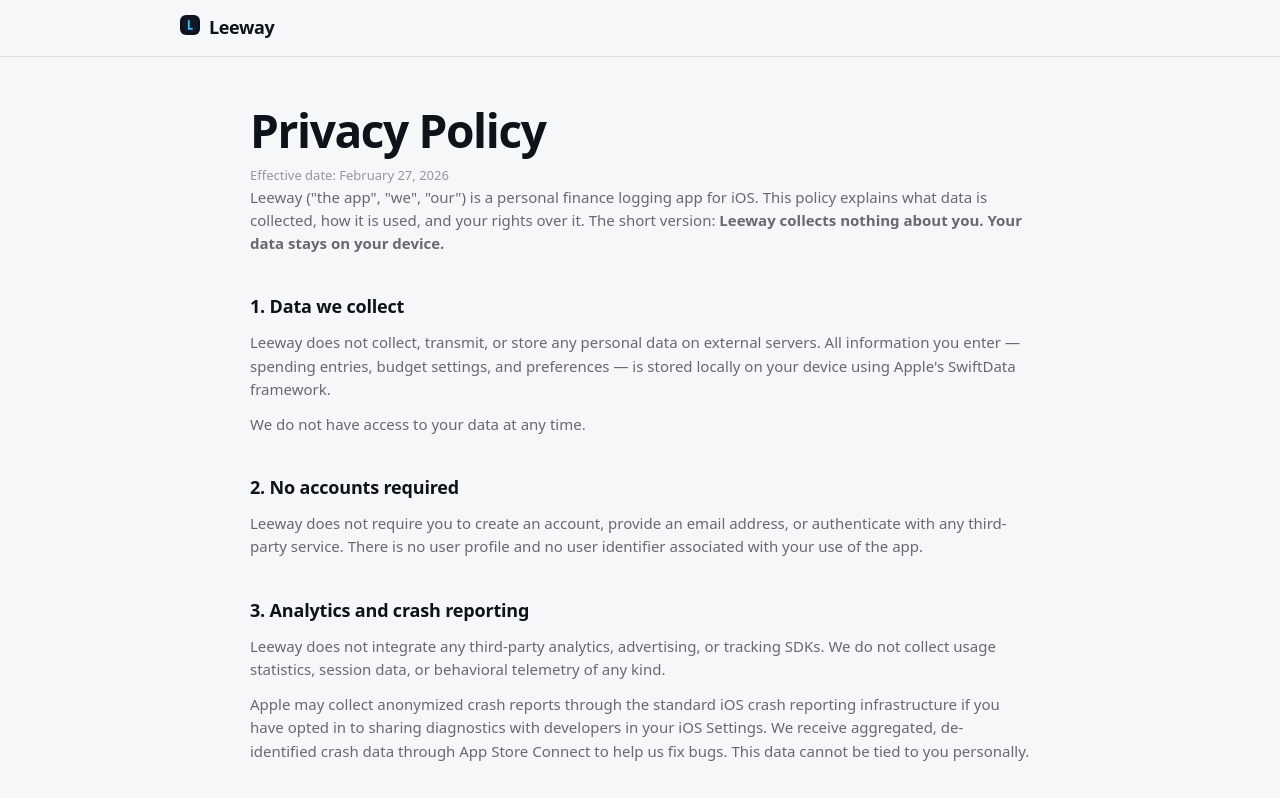
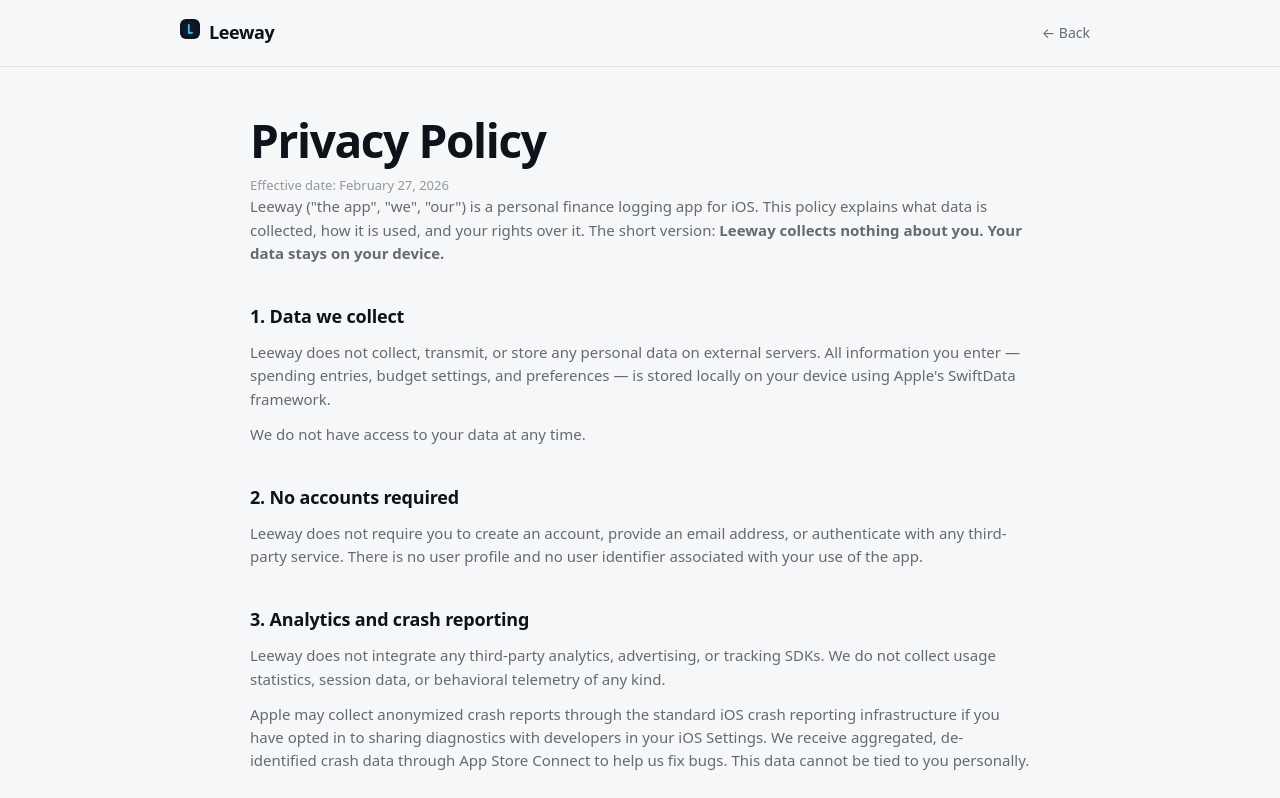
Before and after one commit to hassif-must/site-lw, a plain HTML site: page privacy.html in a window 1280 px wide. Shown: the top 798 px of the page. Drawn offline with Linux system fonts and the light colour scheme.

Commit message:
fix(legal): add back link

```diff
--- a/privacy.html
+++ b/privacy.html
@@ -9,7 +9,7 @@
   <link rel="icon" type="image/png" href="assets/icon-light.png" media="(prefers-color-scheme: light)">
   <link rel="icon" type="image/png" href="assets/icon-dark.png" media="(prefers-color-scheme: dark)">
   <link rel="apple-touch-icon" href="assets/icon-light.png">
-  <link rel="stylesheet" href="styles.css?v=12">
+  <link rel="stylesheet" href="styles.css?v=13">
   <meta property="og:image" content="https://leewaybudget.app/assets/og-image.png">
   <meta name="theme-color" content="#f6f7f8" media="(prefers-color-scheme: light)">
   <meta name="theme-color" content="#0b0f14" media="(prefers-color-scheme: dark)">
@@ -27,6 +27,7 @@
       </picture>
       <span class="brand-name">Leeway</span>
     </a>
+    <a class="nav-back" href="/" aria-label="Back to home">← Back</a>
   </nav>
 </header>
 
--- a/styles.css
+++ b/styles.css
@@ -100,6 +100,17 @@
 
 .brand-mark img { border-radius: 6px; width: 20px; height: 20px; }
 .brand-name { font-size: 18px; letter-spacing: -0.02em; }
+
+.nav-back {
+  font-size: 14px;
+  color: var(--muted);
+  padding: 8px 10px;
+  border-radius: 10px;
+}
+.nav-back:hover { color: var(--text); background: rgba(0, 0, 0, 0.04); }
+@media (prefers-color-scheme: dark) {
+  .nav-back:hover { background: rgba(255, 255, 255, 0.06); }
+}
 
 /* Buttons */
 .btn {
```
Also changed, not shown: 404.html (+1 -1 lines), index.html (+1 -1 lines), terms.html (+2 -1 lines).
